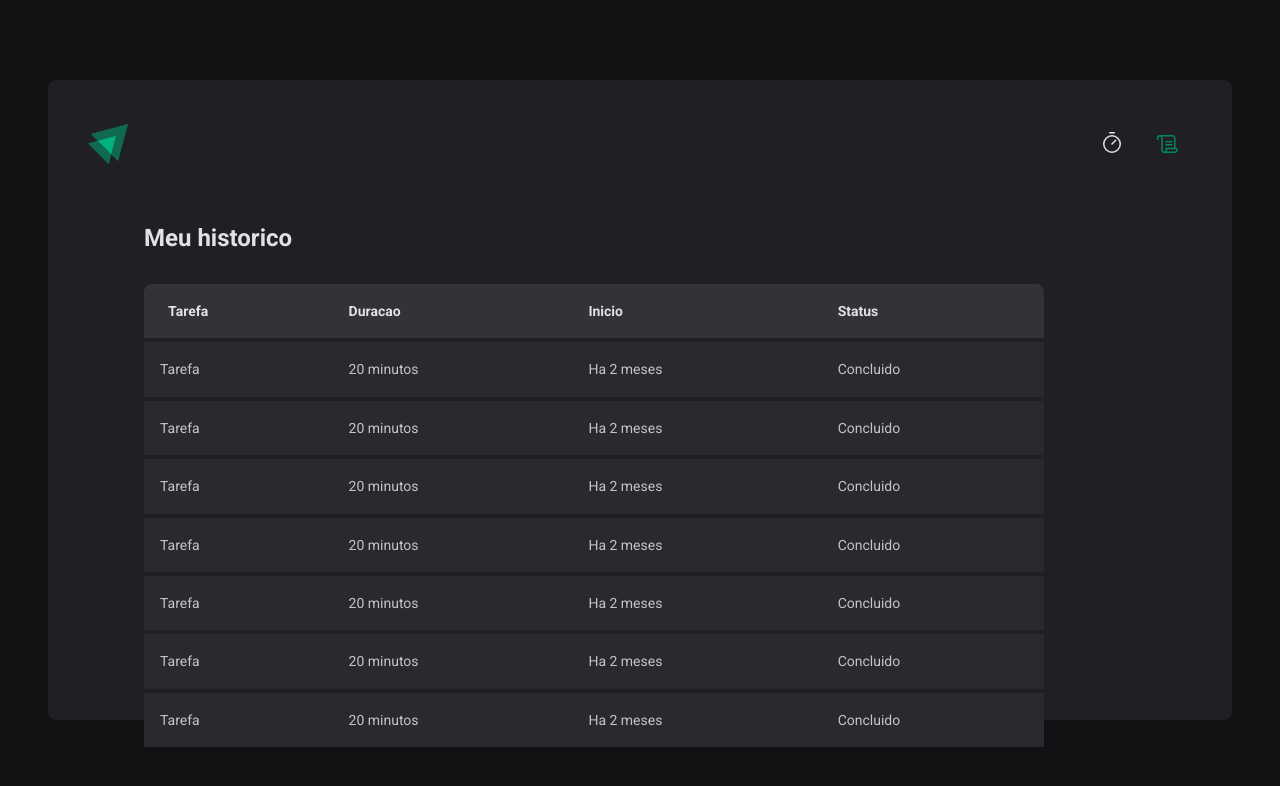
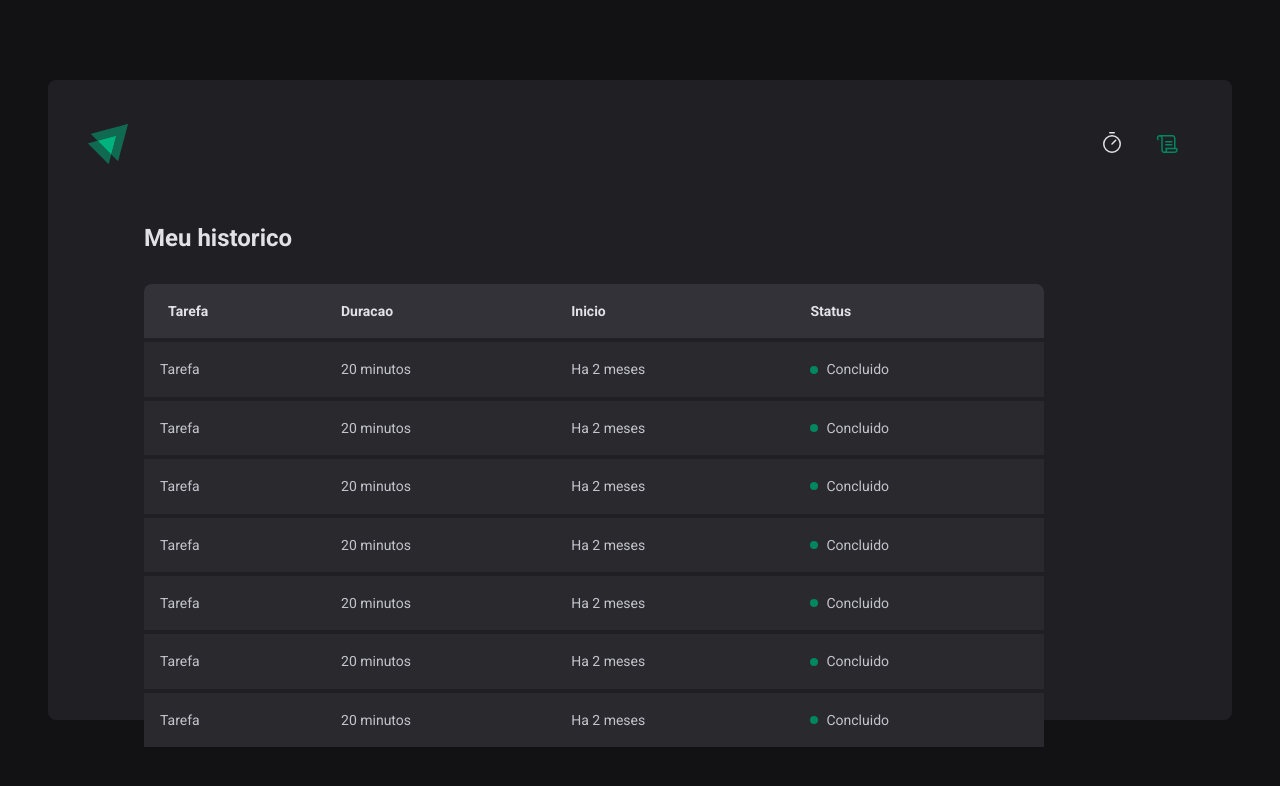
Before and after one commit to seven-beto/pomodoro-timer, a React (Vite) app: page /history in a window 1280 px wide. Shown: the top 786 px of the page. Built offline with nearby package versions, Linux system fonts and the light colour scheme.

Commit message:
Componente Status adicionado

```diff
--- a/src/pages/History/index.tsx
+++ b/src/pages/History/index.tsx
@@ -1,4 +1,4 @@
-import { HistoryContainer, HistoryList } from "./styles";
+import { HistoryContainer, HistoryList, Status } from "./styles";
 
 export function History () {
     return (
@@ -21,43 +21,57 @@
                             <td>Tarefa</td>
                             <td>20 minutos</td>
                             <td>Ha 2 meses</td>
-                            <td>Concluido</td>
+                            <td>
+                                <Status statusColor="green">Concluido</Status>
+                            </td>
                         </tr>
                         <tr>
                             <td>Tarefa</td>
                             <td>20 minutos</td>
                             <td>Ha 2 meses</td>
-                            <td>Concluido</td>
+                            <td>
+                                <Status statusColor="green">Concluido</Status>
+                            </td>
                         </tr>
                         <tr>
                             <td>Tarefa</td>
                             <td>20 minutos</td>
                             <td>Ha 2 meses</td>
-                            <td>Concluido</td>
+                            <td>
+                                <Status statusColor="green">Concluido</Status>
+                            </td>
                         </tr>
                         <tr>
                             <td>Tarefa</td>
                             <td>20 minutos</td>
                             <td>Ha 2 meses</td>
-                            <td>Concluido</td>
+                            <td>
+                                <Status statusColor="green">Concluido</Status>
+                            </td>
                         </tr>
                         <tr>
                             <td>Tarefa</td>
                             <td>20 minutos</td>
                             <td>Ha 2 meses</td>
-                            <td>Concluido</td>
+                            <td>
+                                <Status statusColor="green">Concluido</Status>
+                            </td>
                         </tr>
                         <tr>
                             <td>Tarefa</td>
                             <td>20 minutos</td>
                             <td>Ha 2 meses</td>
-                            <td>Concluido</td>
+                            <td>
+                                <Status statusColor="green">Concluido</Status>
+                            </td>
                         </tr>
                         <tr>
                             <td>Tarefa</td>
                             <td>20 minutos</td>
                             <td>Ha 2 meses</td>
-                            <td>Concluido</td>
+                            <td>
+                                <Status statusColor="green">Concluido</Status>
+                            </td>
                         </tr>
                     </tbody>
                 </table>
--- a/src/pages/History/styles.ts
+++ b/src/pages/History/styles.ts
@@ -61,3 +61,27 @@
     }
 
 `
+
+const STATUS_COLORS = {
+    yellow:  'yellow-500',
+    green: 'green-500',
+    red: 'red-500'
+} as const
+
+interface StatusProps {
+    statusColor: keyof typeof STATUS_COLORS;
+}
+
+export const Status = styled.span<StatusProps>`
+    display: flex;
+    align-items: center;
+    gap: 0.5rem;
+
+    &::before {
+        content: '';
+        width: 0.5rem;
+        height: 0.5rem;
+        border-radius: 9999px;
+        background: ${(props) => props.theme[STATUS_COLORS[props.statusColor]]};
+    }
+`
```
